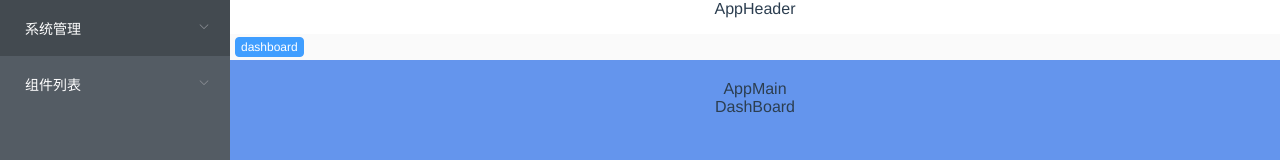
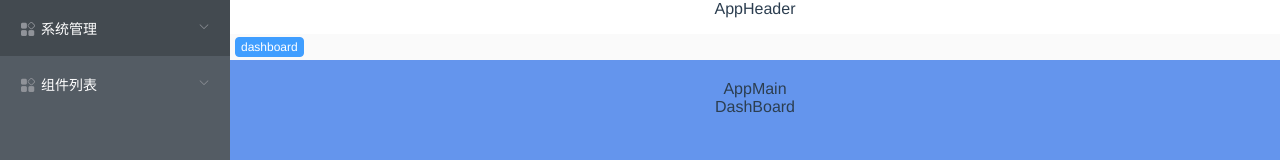
Before and after one commit to chenys297/vue-admin, a Vue app: page /dashoboard in a window 1280 px wide. Shown: the top 160 px of the page. Built offline with nearby package versions, Linux system fonts and the light colour scheme.

Commit message:
Icon组件属性名更改 iconName改为name

```diff
--- a/src/views/Layout/components/Sidebar/SidebarItem.vue
+++ b/src/views/Layout/components/Sidebar/SidebarItem.vue
@@ -5,14 +5,14 @@
     :route="route"
     @click="handleClickMenuItem(route)"
   >
-    <Icon v-if="route.meta.icon" :iconName="route.meta.icon" myIconfont style="margin-right: 5px;" />
+    <Icon v-if="route.meta.icon" :name="route.meta.icon" myIconfont style="margin-right: 5px;" />
     <span slot="title">{{ route.meta.title }}</span>
   </el-menu-item>
   <el-submenu v-else-if="route.hidden === false" :index="route.name">
     <template slot="title">
       <Icon
         v-if="route.meta.icon"
-        :iconName="route.meta.icon"
+        :name="route.meta.icon"
         myIconfont
         style="margin-right: 5px;"
       />
```
